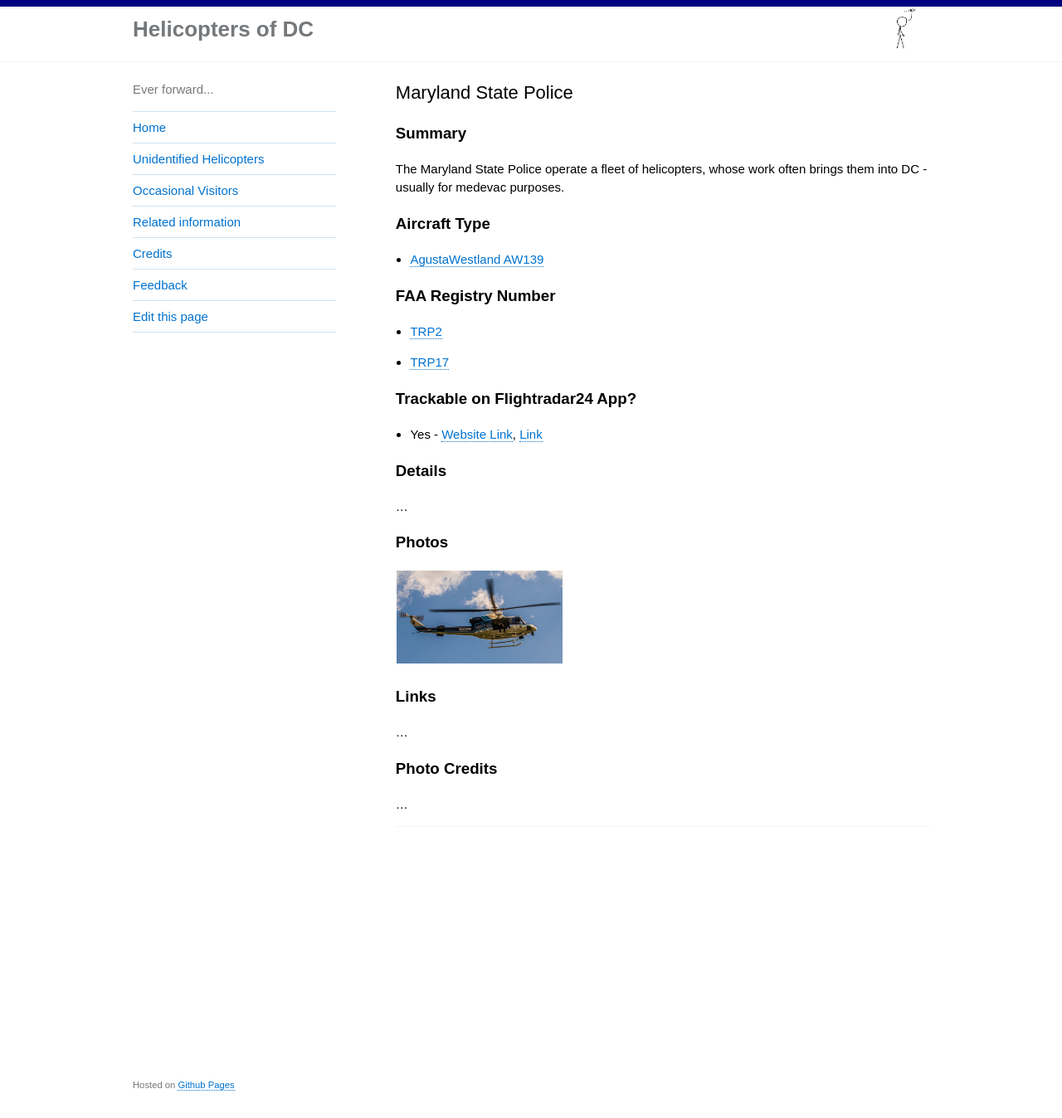
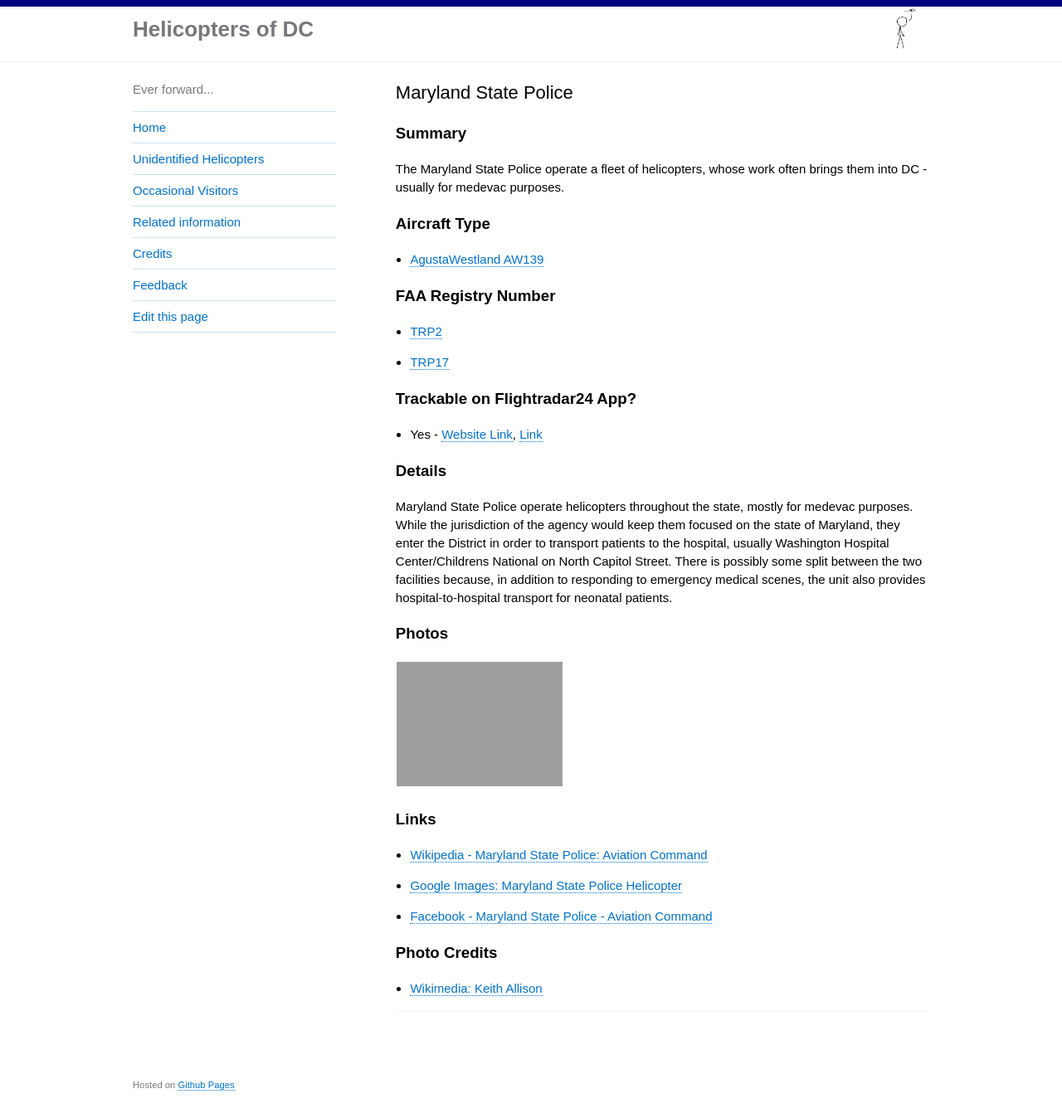
Before and after one commit to gbinal/dc-helicopters, a Jekyll site: the page built from _helicopters/99-maryland-state-police.md, in a window 1280 px wide and 1348 px high. Shown: the whole window at 83% size. Built offline with Jekyll 4.4.1, drawn with Linux system fonts in a browser that asks for light colours.

Commit message:
adding content

```diff
--- a/_helicopters/99-maryland-state-police.md
+++ b/_helicopters/99-maryland-state-police.md
@@ -1,6 +1,6 @@
 ---
 title: 'Maryland State Police'
-image: /pictures/U.S._Park_Police_helicopter.JPG
+image: /pictures/MSP.jpg
 ---
 
 ### Summary
@@ -19,18 +19,25 @@
 
 ### Details
 
-...
+Maryland State Police operate helicopters throughout the state, mostly for medevac purposes.  While the jurisdiction of the agency would keep them focused on the state of Maryland, they enter the District in order to transport patients to the hospital, usually Washington Hospital Center/Childrens National on North Capitol Street.  There is possibly some split between the two facilities because, in addition to responding to emergency medical scenes, the unit also provides hospital-to-hospital transport for neonatal patients.
 
 ### Photos
 
 <table style="width:100%">
   <tr>
-    <td><img src="https://helicoptersofdc.com/pictures/U.S._Park_Police_helicopter.JPG" alt="Park Police Helicopter" width="200"></td>
+    <td><img src="https://helicoptersofdc.com/pictures/MSP.jpg" alt="Maryland State Police Helicopter" width="200"></td>
   </tr>
   </table>
 
 ### Links
-...
+
+
+* [Wikipedia - Maryland State Police: Aviation Command](https://en.wikipedia.org/wiki/Maryland_State_Police#Aviation_Command)
+* [Google Images: Maryland State Police Helicopter](https://www.google.com/search?q=maryland+state+police+helicopter)
+* [Facebook - Maryland State Police - Aviation Command](https://www.facebook.com/mspaviation/)
+
+
 
 ### Photo Credits
-...
+
+* [Wikimedia: Keith Allison](https://commons.wikimedia.org/wiki/File:Maryland_State_Police_Helicopter_(36177396184).jpg)
```
